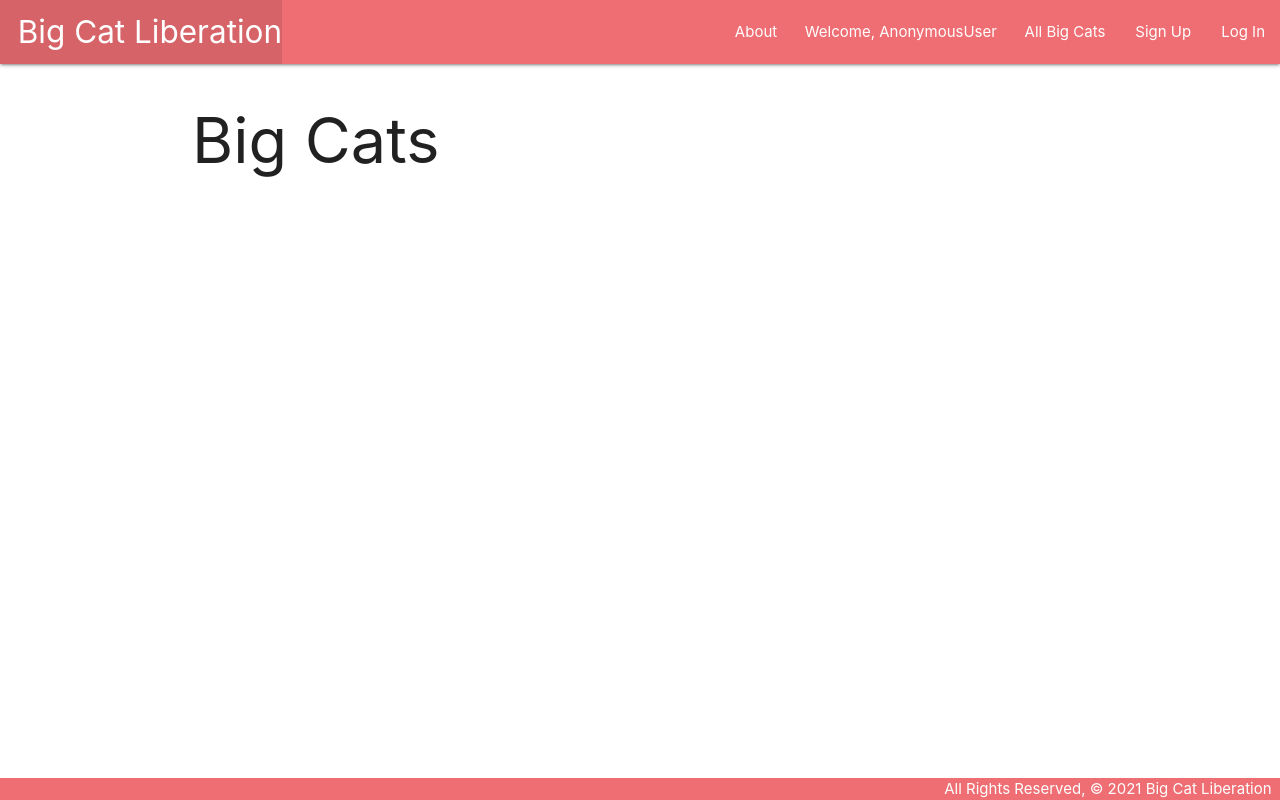
After one commit to priya131998/big-cat-liberation, a Django app: page /cats/ in a window 1280 px wide. The commit adds this page. Run offline with Django 3.2, Linux system fonts and the light colour scheme; data that the repository does not hold is empty.

Commit message:
adds create functionality for Cat

```diff
--- a/main_app/models.py
+++ b/main_app/models.py
@@ -21,9 +21,13 @@ class Cat(models.Model):
     age = models.IntegerField()
     health = models.CharField(max_length=50)
     description = models.TextField(max_length=250)
-    image = models.CharField(max_length=1000)
+    image_url = models.CharField(max_length=1000)
     needs = models.ManyToManyField(Needs)
+    pending = models.BooleanField(default=True)
     user = models.ForeignKey(User, on_delete=models.CASCADE)
 
     def __str__(self):
         return self.name
+
+    # def get_absolute_url(self):
+    #     return reverse("detail", kwargs={"cat_id": self.id})
--- a/main_app/templates/base.html
+++ b/main_app/templates/base.html
@@ -20,8 +20,10 @@
         </ul>
         <ul class="right">
           <li><a href="{% url 'about' %}">About</a></li>
+          <li> &nbsp; &nbsp;Welcome, {{ user }}&nbsp; &nbsp; </li>
+          <li><a href="{% url 'index' %}">All Big Cats</a></li>
           {% if user.is_authenticated %}
-          <li> Welcome, {{ user }}&nbsp; &nbsp; </li>
+          <li><a href="{% url 'cat_create' %}">Surrender Big Cat</a></li>
           <li><a href="{% url 'logout' %}">Log Out</a></li>
           {% else %}
           <li><a href="{% url 'signup' %}">Sign Up</a></li>
--- /dev/null
+++ b/main_app/templates/cats/index.html
@@ -0,0 +1,17 @@
+{% extends 'base.html' %} {% block content %}
+
+<h1>Big Cats</h1>
+
+{% for cat in cats %}
+<div class="card">
+  {% comment %} <a href="{% url 'detail' cat.id %}"> {% endcomment %}
+    <div class="card-content">
+      <span class="card-title">{{ cat.name }}</span>
+      <p>Breed: {{ cat.breed }}</p>
+      <p>Sex: {{ cat.sex }}</p>
+      <p>Age: {{ cat.age }}</p>
+      <p>Health: {{ cat.health }}</p>
+    </div>
+  </a>
+</div>
+{% endfor %} {% endblock %}
--- a/main_app/urls.py
+++ b/main_app/urls.py
@@ -4,5 +4,7 @@ from . import views
 urlpatterns = [
     path('', views.home, name='home'),
     path('about/', views.about, name='about'),
+    path('cats/', views.cats_index, name='index'),
+    path('cats/create/', views.CatCreate.as_view(), name='cat_create'),
     path('accounts/signup/', views.signup, name='signup')
 ]
--- a/main_app/views.py
+++ b/main_app/views.py
@@ -1,15 +1,37 @@
 from django.shortcuts import render, redirect
+from django.views.generic.edit import CreateView, UpdateView, DeleteView
 from django.contrib.auth import login
 from django.contrib.auth.forms import UserCreationForm
 from django.contrib.auth.decorators import login_required
 from django.contrib.auth.mixins import LoginRequiredMixin
+from .models import Cat
 
-# Create your views here.
+class CatCreate(LoginRequiredMixin, CreateView):
+    model = Cat
+    fields = ['name', 'breed', 'sex', 'age', 'health', 'description', 'image_url']
+    success_url = '/cats/'
+
+    def form_valid(self, form):
+        form.instance.user = self.request.user
+        return super().form_valid(form)
+
+class CatUpdate(LoginRequiredMixin, UpdateView):
+    model = Cat
+    fields = ['name', 'breed', 'sex', 'age', 'health', 'description', 'image_url']
+
+class CatDelete(LoginRequiredMixin, DeleteView):
+    model = Cat
+    success_url = '/cats/'
+
 def home (request):
     return render(request, 'home.html')
 
 def about(request):
     return render(request, 'about.html')
+
+def cats_index(request):
+    cats = Cat.objects.all()
+    return render(request, 'cats/index.html', { 'cats': cats })
 
 def signup(request):
     error_message = ''
```
Also changed, not shown: main_app/templates/main_app/cat_form.html (added, +12 -0 lines), main_app/migrations/0002_auto_20210820_1752.py (added).
